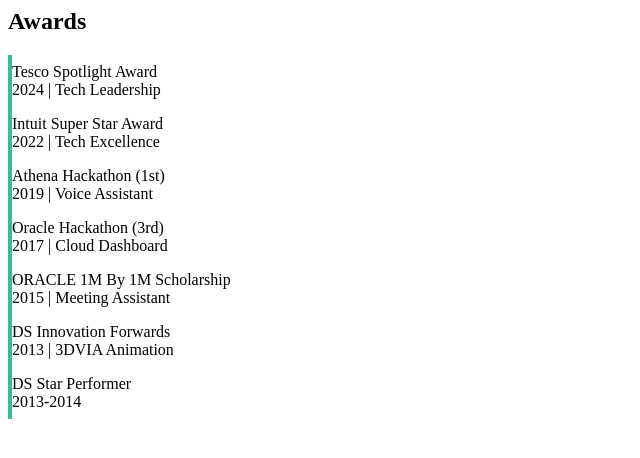
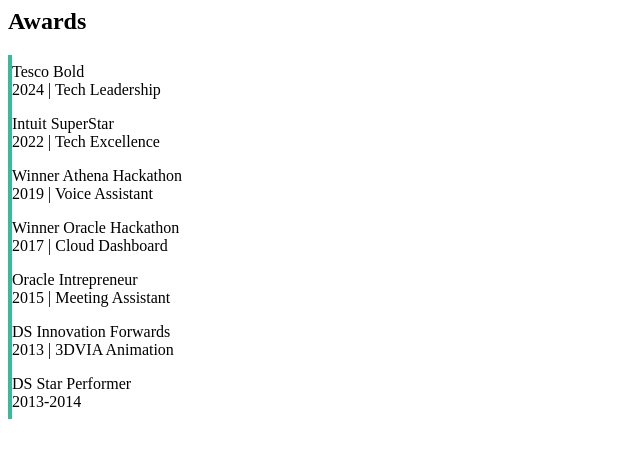
Before and after one commit to anandkshitiz/anandkshitiz.github.io, a Jekyll site: the page tabs/about/content/awards-section.html, which Jekyll copies as it is, in a window 1280 px wide. Shown: the top 458 px of the page, without its empty margins (0-640 px from the left). Built offline with Jekyll 4.4.1, drawn with Linux system fonts in a browser that asks for light colours.

Commit message:
new awards format

```diff
--- a/tabs/about/content/awards-section.html
+++ b/tabs/about/content/awards-section.html
@@ -3,7 +3,7 @@
     <div class="col-md-3 mb-2">
         <div class="card h-100 shadow-sm border-left-success">
             <div class="card-body py-2">
-                <div class="h6 mb-0">Tesco Spotlight Award</div>
+                <div class="h6 mb-0">Tesco Bold</div>
                 <div class="text-muted text-small">2024 | Tech Leadership</div>
             </div>
         </div>
@@ -11,7 +11,7 @@
     <div class="col-md-3 mb-2">
         <div class="card h-100 shadow-sm border-left-success">
             <div class="card-body py-2">
-                <div class="h6 mb-0">Intuit Super Star Award</div>
+                <div class="h6 mb-0">Intuit SuperStar</div>
                 <div class="text-muted text-small">2022 | Tech Excellence</div>
             </div>
         </div>
@@ -19,7 +19,7 @@
     <div class="col-md-3 mb-2">
         <div class="card h-100 shadow-sm border-left-success">
             <div class="card-body py-2">
-                <div class="h6 mb-0">Athena Hackathon (1st)</div>
+                <div class="h6 mb-0">Winner Athena Hackathon</div>
                 <div class="text-muted text-small">2019 | Voice Assistant</div>
             </div>
         </div>
@@ -27,7 +27,7 @@
     <div class="col-md-3 mb-2">
         <div class="card h-100 shadow-sm border-left-success">
             <div class="card-body py-2">
-                <div class="h6 mb-0">Oracle Hackathon (3rd)</div>
+                <div class="h6 mb-0">Winner Oracle Hackathon</div>
                 <div class="text-muted text-small">2017 | Cloud Dashboard</div>
             </div>
         </div>
@@ -35,7 +35,7 @@
     <div class="col-md-4 mb-2">
         <div class="card h-100 shadow-sm border-left-success">
             <div class="card-body py-2">
-                <div class="h6 mb-0">ORACLE 1M By 1M Scholarship</div>
+                <div class="h6 mb-0">Oracle Intrepreneur</div>
                 <div class="text-muted text-small">2015 | Meeting Assistant</div>
             </div>
         </div>
```
